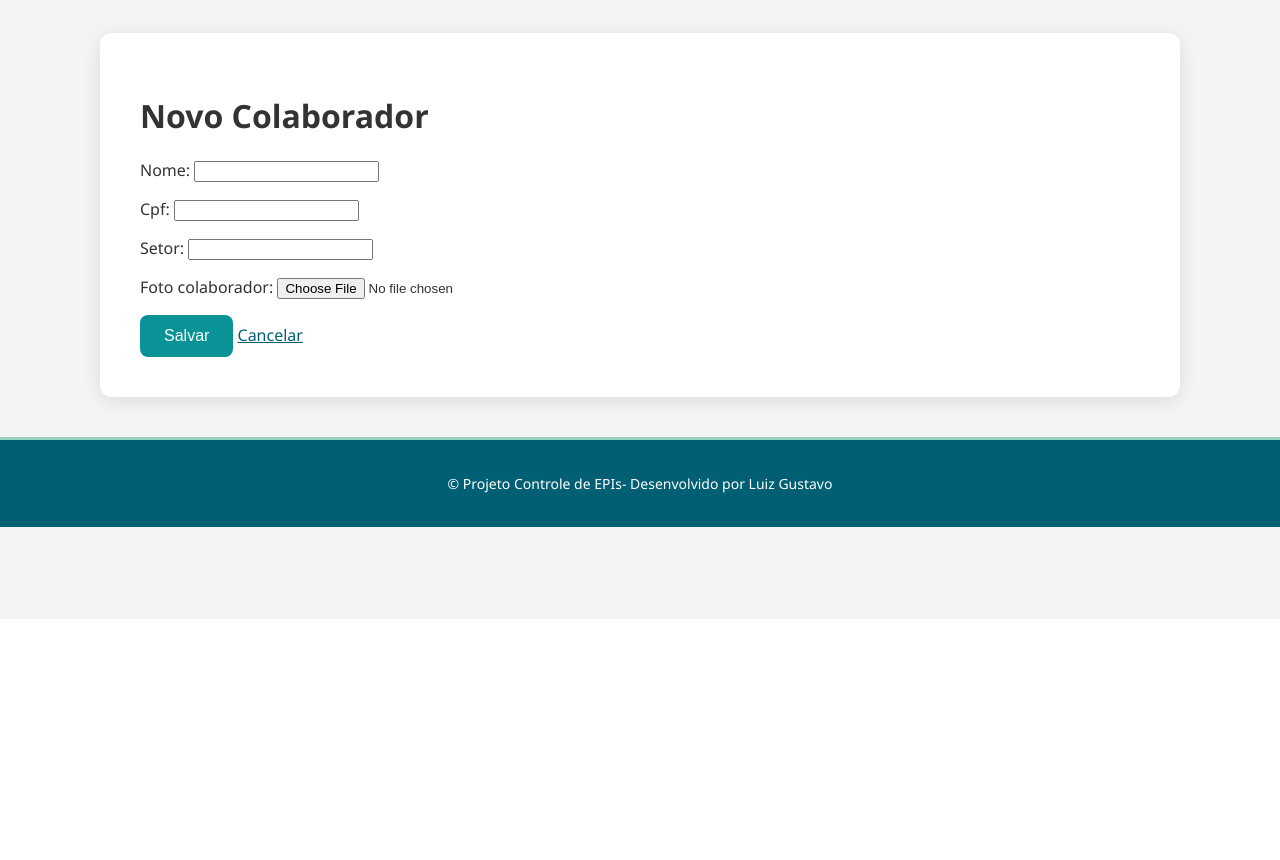
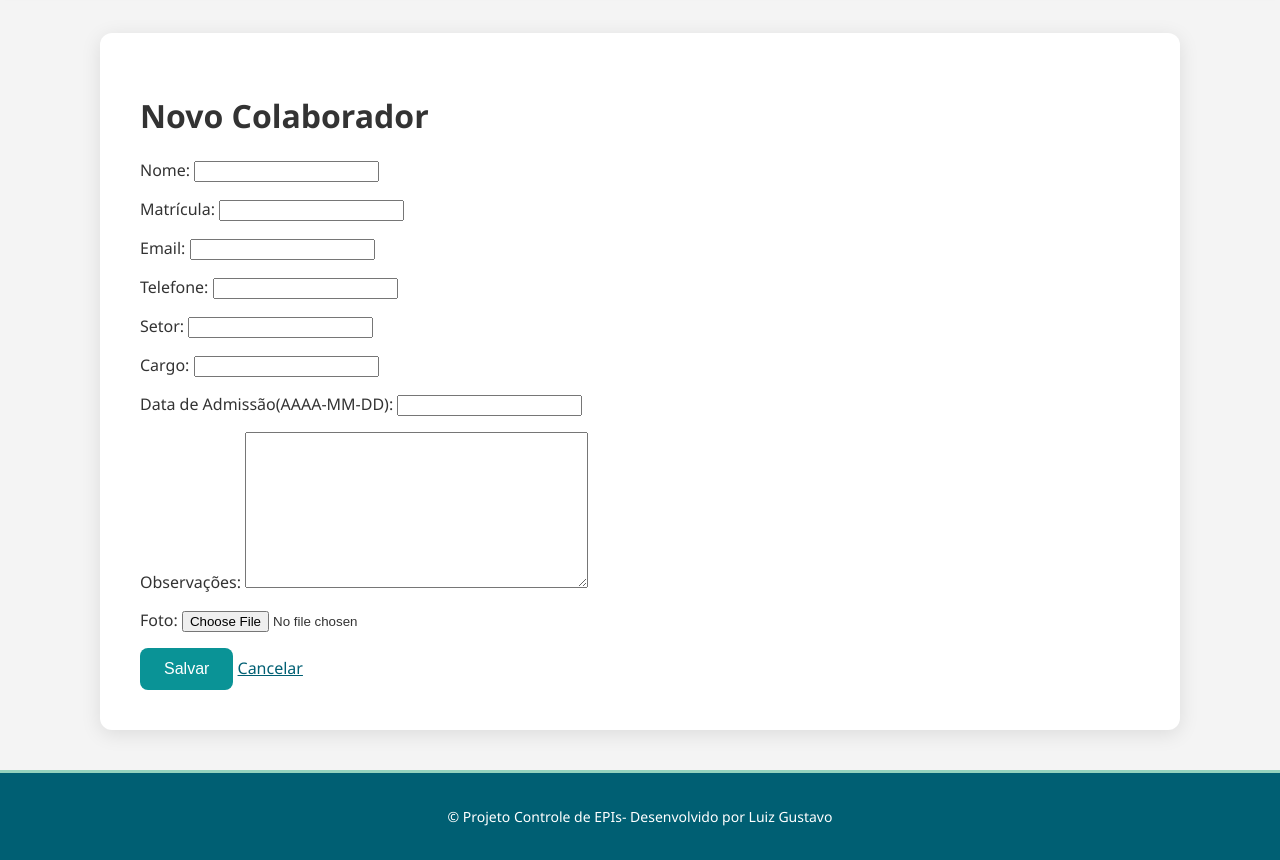
Before and after one commit to LUIZSPEZIA/EPI-System-main, a Django app: page /colaboradores/novo/ in a window 1280 px wide. Shown: the part 181-1041 px from the top of the page. Before the commit the page ends 708 px from the top, so only its background shows below. Run offline with Django 4.2, Linux system fonts and the light colour scheme; the visitor is signed in with stand-in values (Sample User, id 1).

Commit message:
Adiciona campos ao modelo Colaborador e atualiza templates

```diff
--- a/apps/colaboradores/admin.py
+++ b/apps/colaboradores/admin.py
@@ -3,5 +3,5 @@ from .models import Colaborador
 
 @admin.register(Colaborador)
 class ColaboradorAdmin(admin.ModelAdmin):
-    list_display = ('nome', 'cpf', 'setor')
-    search_fields = ('nome', 'cpf', 'setor')
+    list_display = ('nome', 'matricula', 'setor', 'cargo', 'email', 'telefone', 'data_admissao', 'observacoes')
+    search_fields = ('nome', 'matricula', 'setor', 'cargo', 'email', 'telefone', 'data_admissao', 'observacoes')
--- a/apps/colaboradores/models.py
+++ b/apps/colaboradores/models.py
@@ -2,8 +2,13 @@ from django.db import models
 
 class Colaborador(models.Model):
     nome = models.CharField(max_length=120)
-    cpf = models.CharField(max_length=14, unique=True)  # validar depois
+    matricula = models.CharField(max_length=14, unique=True)
     setor = models.CharField(max_length=80)
+    email = models.EmailField(blank=True)
+    telefone = models.CharField(max_length=20, blank=True)
+    cargo = models.CharField(max_length=80, blank=True)
+    data_admissao = models.DateField(null=True, blank=True)
+    observacoes = models.TextField(blank=True)
     foto_colaborador = models.ImageField(
         upload_to='colaboradores/fotos/',
         blank=True,
--- a/apps/colaboradores/templates/colaboradores/form.html
+++ b/apps/colaboradores/templates/colaboradores/form.html
@@ -1,9 +1,33 @@
 {% extends 'base.html' %}
 {% block content %}
   <h1>{% if object %}Editar{% else %}Novo{% endif %} Colaborador</h1>
+  {% if form.errors %}
+  <div class="alert alert-danger">
+    <strong>Erros no formulário:</strong>
+    <ul>
+      {% for field in form %}
+        {% for error in field.errors %}
+          <li>{{ field.label }}: {{ error }}</li>
+        {% endfor %}
+      {% endfor %}
+      {% for error in form.non_field_errors %}
+        <li>{{ error }}</li>
+      {% endfor %}
+    </ul>
+  </div>
+{% endif %}
   <form method="post" enctype="multipart/form-data">
       {% csrf_token %}
-      {{ form.as_p }}
+      <p><label for="id_nome">Nome:</label> {{ form.nome }}</p>
+      <p><label for="id_matricula">Matrícula:</label> {{ form.matricula }}</p>
+      <p><label for="id_email">Email:</label> {{ form.email }}</p>
+      <p><label for="id_telefone">Telefone:</label> {{ form.telefone }}</p>
+      <p><label for="id_setor">Setor:</label> {{ form.setor }}</p>
+      <p><label for="id_cargo">Cargo:</label> {{ form.cargo }}</p>
+      <p><label for="id_data_admissao">Data de Admissão(AAAA-MM-DD):</label> {{ form.data_admissao }}</p>
+      <p><label for="id_observacoes">Observações:</label> {{ form.observacoes }}</p>
+      <p><label for="id_foto_colaborador">Foto:</label> {{ form.foto_colaborador }}</p>
+
       <button type="submit">Salvar</button>
       <a href="{% url 'colaboradores:lista' %}">Cancelar</a>
   </form>
--- a/apps/colaboradores/views.py
+++ b/apps/colaboradores/views.py
@@ -20,13 +20,13 @@ class ColaboradorList(LoginRequiredMixin,ListView):
 
 class ColaboradorCreate(LoginRequiredMixin,CreateView):
     model = Colaborador
-    fields = ['nome', 'cpf', 'setor', 'foto_colaborador']
+    fields = ['nome', 'matricula', 'setor','cargo','email','telefone','data_admissao','observacoes','foto_colaborador']
     success_url = reverse_lazy('colaboradores:lista')
     template_name = 'colaboradores/form.html'
 
 class ColaboradorUpdate(LoginRequiredMixin,UpdateView):
     model = Colaborador
-    fields = ['nome', 'cpf', 'setor', 'foto_colaborador']
+    fields = ['nome', 'matricula', 'setor', 'cargo','email','telefone','data_admissao','observacoes','foto_colaborador']
     success_url = reverse_lazy('colaboradores:lista')
     template_name = 'colaboradores/form.html'
 
```
Also changed, not shown: apps/colaboradores/templates/colaboradores/home.html (+6 -2 lines), apps/colaboradores/templates/colaboradores/lista.html (+10 -4 lines), apps/colaboradores/migrations/0002_rename_cpf_colaborador_matricula.py (added), apps/colaboradores/migrations/0003_colaborador_cargo_colaborador_data_admissao_and_more.py (added).
